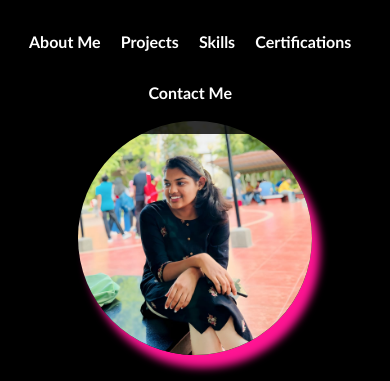
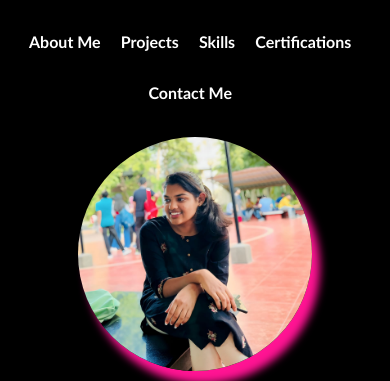
Before and after one commit to Sridevi-Ch-14/Portfolio, a plain HTML site: page index.html in a window 390 px wide. Shown: the part 105-486 px from the top of the page. Drawn offline with Linux system fonts and the light colour scheme.

Commit message:
Update index.css

```diff
--- a/index.css
+++ b/index.css
@@ -517,7 +517,7 @@ footer {
   }
 
   .home{
-    margin-top: 12rem;
+    margin-top: 13rem;
   }
 
 
```
